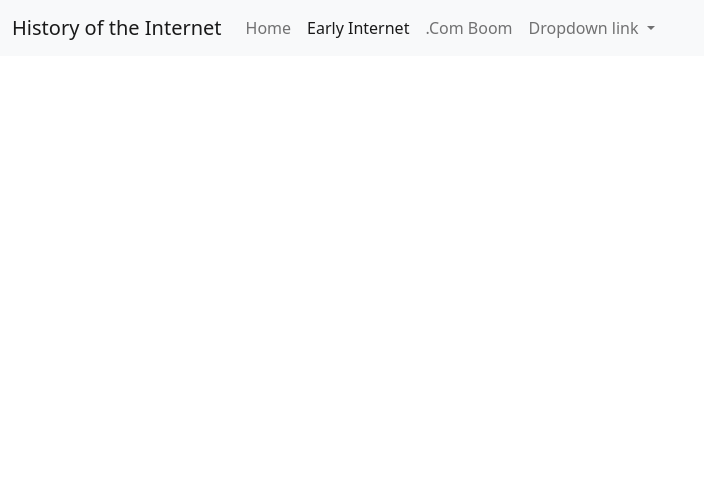
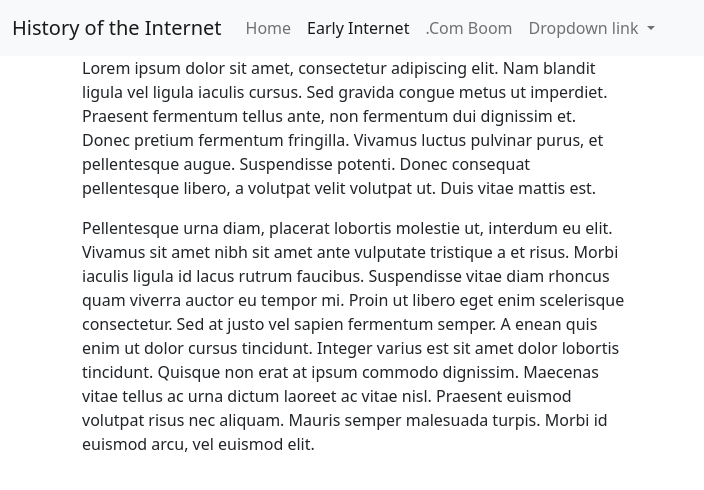
Before and after one commit to akadiyala12/HistoryofInternetWebsite, a plain HTML site: page docs/early.html in a window 1280 px wide. Shown: the whole page, without its empty margins (0-704 px from the left). Drawn offline with nearby package versions, Linux system fonts and the light colour scheme.

Commit message:
Added Ipsum to each page

```diff
--- a/docs/early.html
+++ b/docs/early.html
@@ -42,7 +42,18 @@
         </div>
     </div>
 </nav>
-
+<div class="container">
+    <div class="row">
+        <div class="col-6">
+            <p>
+                Lorem ipsum dolor sit amet, consectetur adipiscing elit. Nam blandit ligula vel ligula iaculis cursus. Sed gravida congue metus ut imperdiet. Praesent fermentum tellus ante, non fermentum dui dignissim et. Donec pretium fermentum fringilla. Vivamus luctus pulvinar purus, et pellentesque augue. Suspendisse potenti. Donec consequat pellentesque libero, a volutpat velit volutpat ut. Duis vitae mattis est.
+            </p>
+            <p>
+                Pellentesque urna diam, placerat lobortis molestie ut, interdum eu elit. Vivamus sit amet nibh sit amet ante vulputate tristique a et risus. Morbi iaculis ligula id lacus rutrum faucibus. Suspendisse vitae diam rhoncus quam viverra auctor eu tempor mi. Proin ut libero eget enim scelerisque consectetur. Sed at justo vel sapien fermentum semper. A enean quis enim ut dolor cursus tincidunt. Integer varius est sit amet dolor lobortis tincidunt. Quisque non erat at ipsum commodo dignissim. Maecenas vitae tellus ac urna dictum laoreet ac vitae nisl. Praesent euismod volutpat risus nec aliquam. Mauris semper malesuada turpis. Morbi id euismod arcu, vel euismod elit.
+            </p>
+        </div>
+    </div>
+</div>
 <!-- Optional JavaScript; choose one of the two! -->
 
 <!-- Option 1: Bootstrap Bundle with Popper -->
```
Also changed, not shown: docs/boom.html (+1 -1 lines), docs/index.html (+12 -1 lines).
